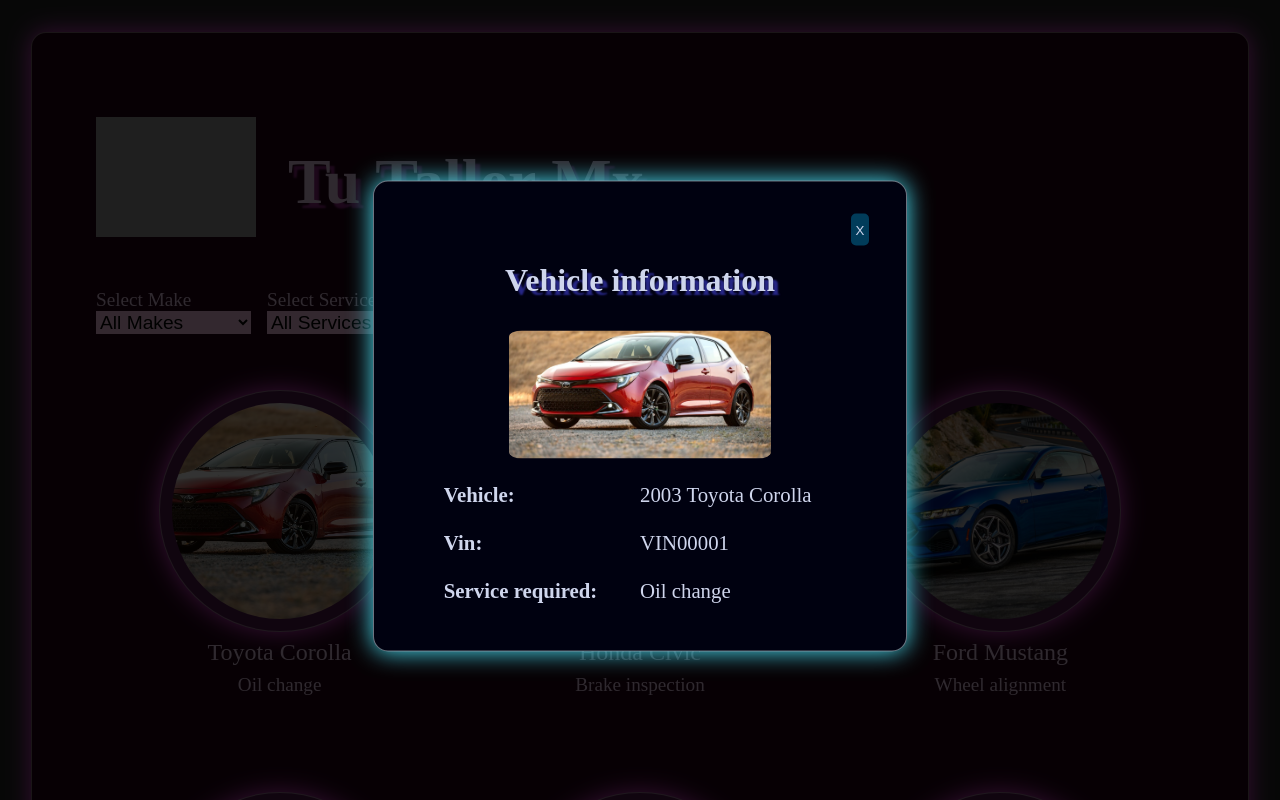
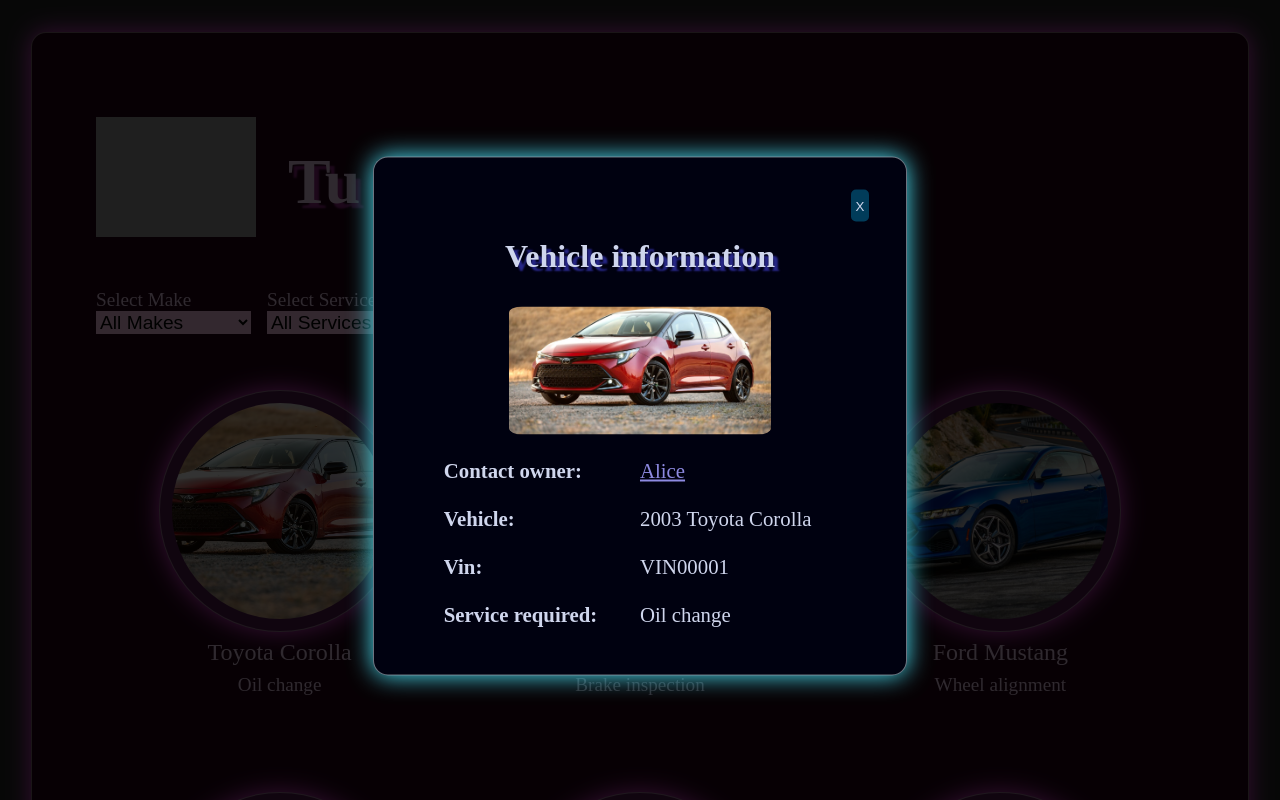
Before and after one commit to NegligentWhale7/TuTallerMx, a React (Vite) app in the folder frontend/: page / in a window 1280 px wide. Both pictures are taken after a click on the button 279 px from the left and 511 px from the top of the page. Shown: the top 800 px of the page. Built offline with nearby package versions, Linux system fonts and the light colour scheme; grey boxes are pictures that could not be loaded.

Commit message:
Link to Contact Vehicle Owner

```diff
--- a/frontend/src/components/window.jsx
+++ b/frontend/src/components/window.jsx
@@ -13,6 +13,12 @@ function Window({onClose, vehicleInfo}) {
 </article>
 <main className="windowMain">
 <div className="vehiclePhoto" style={{ backgroundImage: `url(${vehicleInfo.image})` }}></div>
+<div className="properties">
+    <div className="property">Contact owner: </div>
+    <a href={"https://api.whatsapp.com/send?phone=" + vehicleInfo.phone
+     + "&text=Hey! I would like to schedule an appointment for your car service"}
+    className="value owner">{vehicleInfo.name}</a>
+</div>
 <div className="properties">
 <div className="property">Vehicle: </div>
 <div className="value">{vehicleInfo.vehicleYear} {vehicleInfo.make} {vehicleInfo.model}</div>
```
Also changed, not shown: 1 other file (tests, documents, lock files or other folders).
